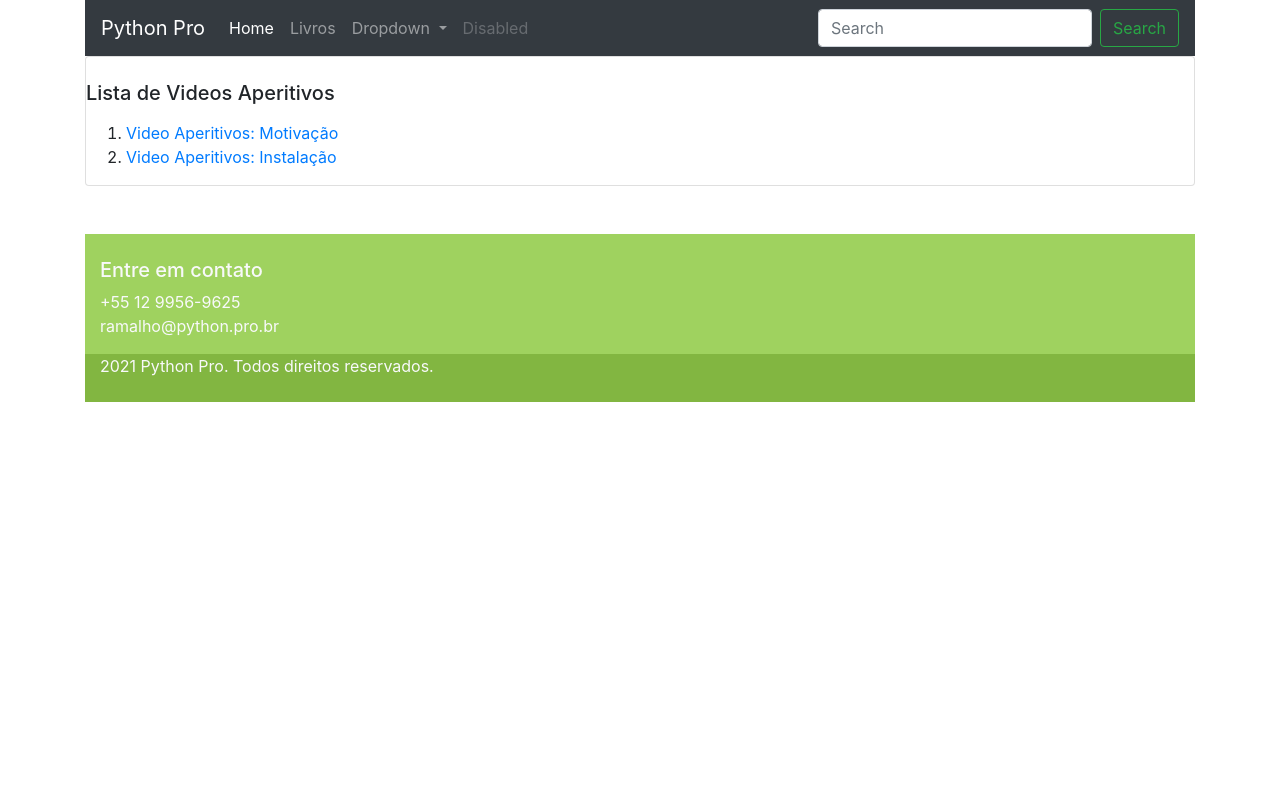
After one commit to JameicaAlvarenga/curso_django, a Django app: page /aperitivos/ in a window 1280 px wide. The commit adds this page. Run offline with Django 3.2, Linux system fonts and the light colour scheme; some libraries are stand-ins or nearby versions.

Commit message:
Integrando videos de aperitivos utilizando herança de templates

```diff
--- /dev/null
+++ b/pypro/aperitivos/templates/aperitivos/indice.html
@@ -0,0 +1,28 @@
+{% extends 'base/base.html' %}
+{% load static %}
+{% block title %} Python Pro Aperitivos{% endblock title%}
+{% block description %} Pagina com todos os videos gratuitos{% endblock description%}
+{% block body %}
+<div class="container">
+    <div class="row">
+        <div class="col-md-12">
+            <div class="center>
+                <div class="row">
+            <div class="card">
+                <h5 class="mt-4 mb-3">
+                    Lista de Videos Aperitivos</h5>
+                <ol>
+                    {% for video in videos %}
+                       <li><a href="{{ video.get_absolute_url }}">{{ video.titulo | default:"Faltando Título" }}</a></li>
+                    {% empty %}
+                        <li>Não foi encontrado nenhum video de aperitivo</li>
+                    {% endfor %}
+                </ol>
+
+
+            </div>
+        </div>
+    </div>
+</div>
+
+{% endblock body %}
--- a/pypro/aperitivos/tests.py
+++ b/pypro/aperitivos/templates/aperitivos/teste/tests_video.py
@@ -14,8 +14,8 @@ def test_status_code(resp):
 
 
 def test_titulo_video(resp):
-    assert_contains(resp, '<h1>Video Aperitivos: Motivação </h1>')
+    assert_contains(resp, 'Video Aperitivos: Motivação')
 
 
 def test_conteudo_video(resp):
-    assert_contains(resp, 'iframe width="560" height="315" src="https://www.youtube.com/embed/2aYplgJrPDU"')
+    assert_contains(resp, '<iframe src="https://player.vimeo.com/video/561956574?badge=0&amp;autopause=0&amp;player_id=0&amp;app_id=58479"')
--- a/pypro/aperitivos/urls.py
+++ b/pypro/aperitivos/urls.py
@@ -1,8 +1,9 @@
 from django.urls import path
 
-from pypro.aperitivos.views import video
+from pypro.aperitivos.views import video, indice
 
 app_name = 'aperitivos'
 urlpatterns = [
     path('<slug:slug>', video, name='video'),
+    path('', indice, name='indice'),
 ]
--- a/pypro/aperitivos/views.py
+++ b/pypro/aperitivos/views.py
@@ -1,6 +1,29 @@
 from django.shortcuts import render
+from django.urls import reverse
+
+class Video:
+    def __init__(self, slug, titulo, vimeo_id):
+        self.slug = slug
+        self.titulo = titulo
+        self.vimeo_id = vimeo_id
+
+    def get_absolute_url(self):
+        return reverse('aperitivos:video', args=(self.slug,))
+
+
+
+videos = [
+    Video('motivacao', 'Video Aperitivos: Motivação', 561956574),
+    Video('instalacao', 'Video Aperitivos: Instalação', 561957307),
+]
+
+videos_dct = {v.slug: v for v in videos}
+
+
+def indice(request):
+    return render(request, 'aperitivos/indice.html', context={'videos': videos})
 
 
 def video(request, slug):
-    video = {'titulo':'Video Aperitivos: Motivação'}
-    return render(request, 'aperitivos/video.html',context={'video':video})
+    video = videos_dct[slug]
+    return render(request, 'aperitivos/video.html', context={'video': video})
--- /dev/null
+++ b/pypro/base/templates/base/base.html
@@ -0,0 +1,74 @@
+{% load static %}
+<html lang="pt-br">
+<head>
+    <meta charset="utf-8">
+    <meta http-equiv="X-UA-Compatible" content="IE=edge">
+    <meta name="viewport" content="width=device-width, initial-scale=1">
+
+    <title>{% block title %} Python Pro {% endblock title%} </title>
+
+    <meta name="description" content="{% block description %} Pagina do curso Python Pro {% endblock description %}">
+    <meta name="author" content="Jameica Alvarenga">
+    <link rel="icon" type="image/png" href="{% static 'img/favicon.png' %}"/>
+    <link href="{% static 'css/bootstrap.min.css' %}" rel="stylesheet">
+    <link href="{% static 'css/style.css' %}" rel="stylesheet">
+
+    <script src="{% static 'js/jquery.min.js' %}"></script>
+    <script src="{% static 'js/bootstrap.min.js' %}"></script>
+    <script src="{% static 'js/scripts.js' %}"></script>
+
+</head>
+<body>
+
+
+<div class="container">
+    <div class="row">
+        <div class="col-md-12">
+            <nav class="navbar navbar-expand-lg navbar-dark bg-dark">
+                <a class="navbar-brand" href="{% url 'base:home' %}">Python Pro</a>
+                <button class="navbar-toggler" type="button" data-toggle="collapse"
+                        data-target="#navbarSupportedContent" aria-controls="navbarSupportedContent"
+                        aria-expanded="false" aria-label="Toggle navigation">
+                    <span class="navbar-toggler-icon"></span>
+                </button>
+
+                <div class="collapse navbar-collapse" id="navbarSupportedContent">
+                    <ul class="navbar-nav mr-auto">
+                        <li class="nav-item active">
+                            <a class="nav-link" href="#">Home <span class="sr-only">(current)</span></a>
+                        </li>
+                        <li class="nav-item">
+                            <a class="nav-link" href="#">Livros</a>
+                        </li>
+                        <li class="nav-item dropdown">
+                            <a class="nav-link dropdown-toggle" href="#" id="navbarDropdown" role="button"
+                               data-toggle="dropdown" aria-haspopup="true" aria-expanded="false">
+                                Dropdown
+                            </a>
+                            <div class="dropdown-menu" aria-labelledby="navbarDropdown">
+                                <a class="dropdown-item" href="#">Action</a>
+                                <a class="dropdown-item" href="#">Another action</a>
+                                <div class="dropdown-divider"></div>
+                                <a class="dropdown-item" href="#">Teste</a>
+                            </div>
+                        </li>
+                        <li class="nav-item">
+                            <a class="nav-link disabled" href="#" tabindex="-1" aria-disabled="true">Disabled</a>
+                        </li>
+                    </ul>
+                    <form class="form-inline my-2 my-lg-0">
+                        <input class="form-control mr-sm-2" type="search" placeholder="Search" aria-label="Search">
+                        <button class="btn btn-outline-success my-2 my-sm-0" type="submit">Search</button>
+                    </form>
+                </div>
+            </nav>
+        </div>
+    </div>
+</div>
+{% block body %} {% endblock body %}
+
+{% include 'base/footer.html' with contato_email='ramalho@python.pro.br' only %}
+
+
+</body>
+</html>
--- /dev/null
+++ b/pypro/base/templates/base/footer.html
@@ -0,0 +1,23 @@
+<footer class="main-footer mt-5 pt-4 text-light">
+    <div class="container">
+        <div class="row">
+            <div class="col">
+                <h5>Entre em contato</h5>
+                <address>
+                    +55 12 9956-9625
+                    </br>
+                     <a href="mailto:{{contato_email}}" class="text-light">{{contato_email}}</a>
+                </address>
+            </div>
+        </div>
+    </div>
+    <div class="rights pb-4">
+        <div class="container">
+            <div class="row">
+                <div class="col">
+                    {% now 'Y' %} Python Pro. Todos direitos reservados.
+                </div>
+            </div>
+        </div>
+    </div>
+</footer>
```
Also changed, not shown: pypro/aperitivos/templates/aperitivos/teste/tests_indice.py (added, +39 -0 lines), pypro/aperitivos/templates/aperitivos/video.html (+17 -98 lines), pypro/base/tests/test_home.py (+3 -0 lines).
